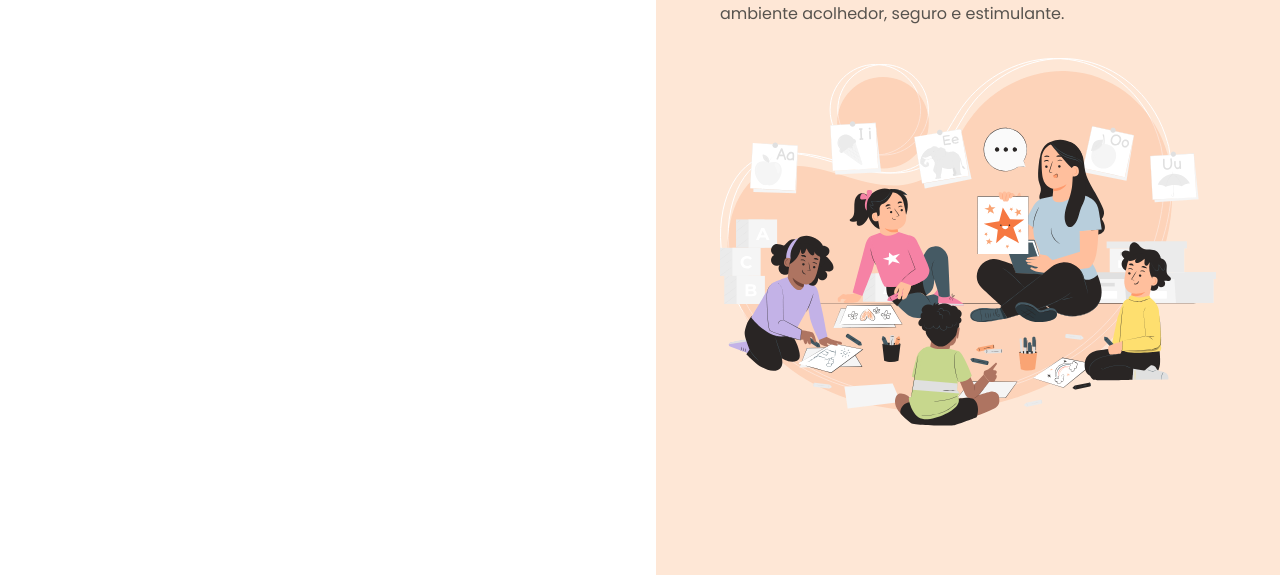
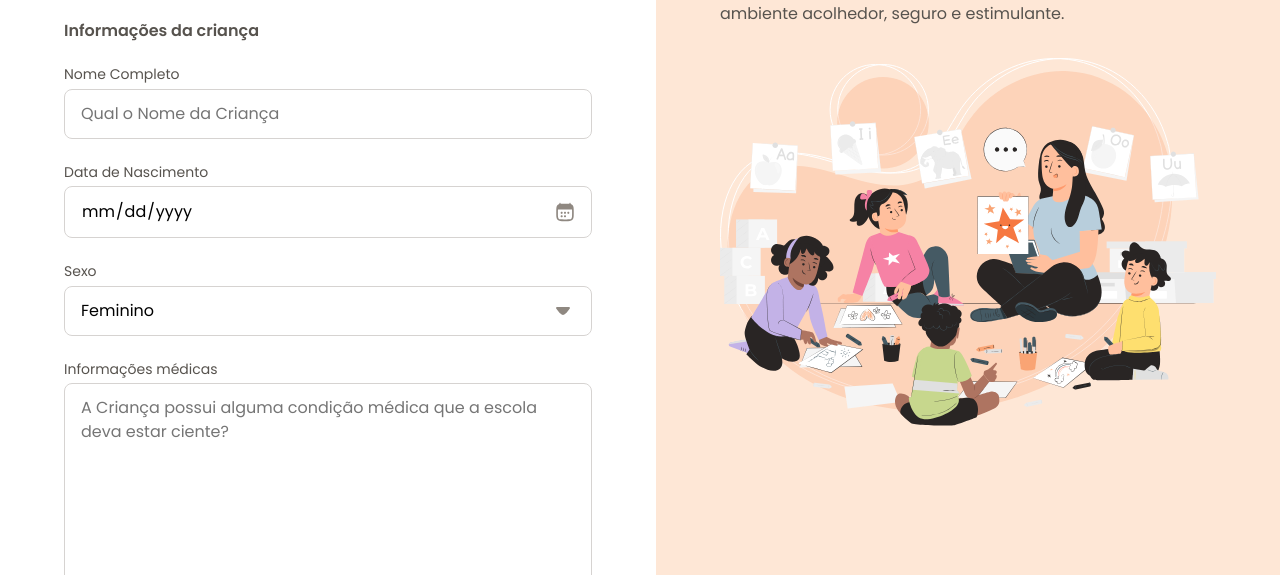
Before and after one commit to pedrocsc99/registration-form, a plain HTML site: page index.html in a window 1280 px wide. Shown: the part 225-800 px from the top of the page. Drawn offline with Linux system fonts and the light colour scheme.

Commit message:
configuring the date and select inputs

```diff
--- a/index.html
+++ b/index.html
@@ -22,6 +22,48 @@
         </div>
         <h1>Formulario de matricula</h1>
         <p>Preencha os dados abaixo para matricular seu filho na escola de educação infantil Estrelas do Amanhã.</p>
+
+        <form >
+          <fieldset class="chield-info">
+            <legend>Informações da criança</legend>
+
+            <div class="input-wrapper">
+              <label for="fullname">Nome Completo</label>
+              <input
+                id="fullname"
+                name="fullname"
+                type="text"
+                placeholder="Qual o Nome da Criança">
+            </div>
+
+            <div class="input-wrapper">
+              <label for="birth">Data de Nascimento</label>
+              <input type="date" name="birth" id="birth" lang="pt-br">
+            </div>
+
+            <div class="select-wrapper">
+              <label for="gender">Sexo</label>
+              <select name="gender" type="text" id="gender">
+                <option value="female">Feminino</option>
+                <option value="male">Masculino</option>
+                <option value="na">Prefiro não responder</option>
+              </select>
+            </div>
+
+            <div class="textarea-wrapper">
+              <label for="medical-info">Informações médicas</label>
+              <textarea name="medical-info" id="medical-info"
+              cols="30"
+              rows="10"
+              placeholder="A Criança possui alguma condição médica que a escola deva estar ciente?"></textarea>
+            </div>
+            <div class="droparea-wrapper">
+              <input type="file" id="birth-file" name="birth-file">
+              <img src="./assets/icons/cloud-upload.svg" alt="">
+              <p>Clique aqui para <br>selecionar os arquivos</p>
+            </div>
+          </fieldset>
+        </form>
       </div>
     </main>
     <aside>
--- /dev/null
+++ b/styles/fields/index.css
@@ -0,0 +1,45 @@
+input,textarea,select{
+  appearance: none;
+  width: 100%;
+  border-radius: .5rem;
+  border:1px solid var(--stroke-default);
+
+  padding: .75rem 1rem;
+
+  font: var(--text);
+
+}
+
+label{
+  font: var(--text-sm);
+  color: var(--text-secondary);
+  display: block;
+  margin-bottom: .25rem;
+}
+
+input:focus,select:focus,textarea:focus{
+  outline: .25rem solid var(--surface-secondary);
+  border: .125rem solid var(--stroke-highlight);
+  outline-offset: .1px;
+}
+
+input[type="date"]{
+      position: relative;
+
+  &::-webkit-calendar-picker-indicator{
+    opacity: 0;
+  }
+  &::before{
+    content: "";
+    position: absolute;
+    background: url(../../assets/icons/calendar-03.svg) center/contain;
+    right: 1rem;
+    width: 1.25rem;
+    height: 1.25rem;
+    top:50%;
+    transform: translateY(-50%);
+  }
+}
+select{
+  background: url(../../assets/icons/arrow-down-01.svg) no-repeat calc(100% - 1rem);
+}
--- /dev/null
+++ b/styles/forms.css
@@ -0,0 +1,15 @@
+@import url(fields/index.css);
+form{
+  margin-top: 3rem;
+
+}
+
+fieldset{
+  border: none;
+  display: grid;
+  gap: 1.5rem;
+}
+legend{
+  font: 600 1rem/1.25 var(--font-family);
+  margin-bottom: 1.5rem;
+}
--- a/styles/index.css
+++ b/styles/index.css
@@ -1,2 +1,3 @@
 @import url(global.css);
 @import url(layout.css);
+@import url(forms.css);
```
